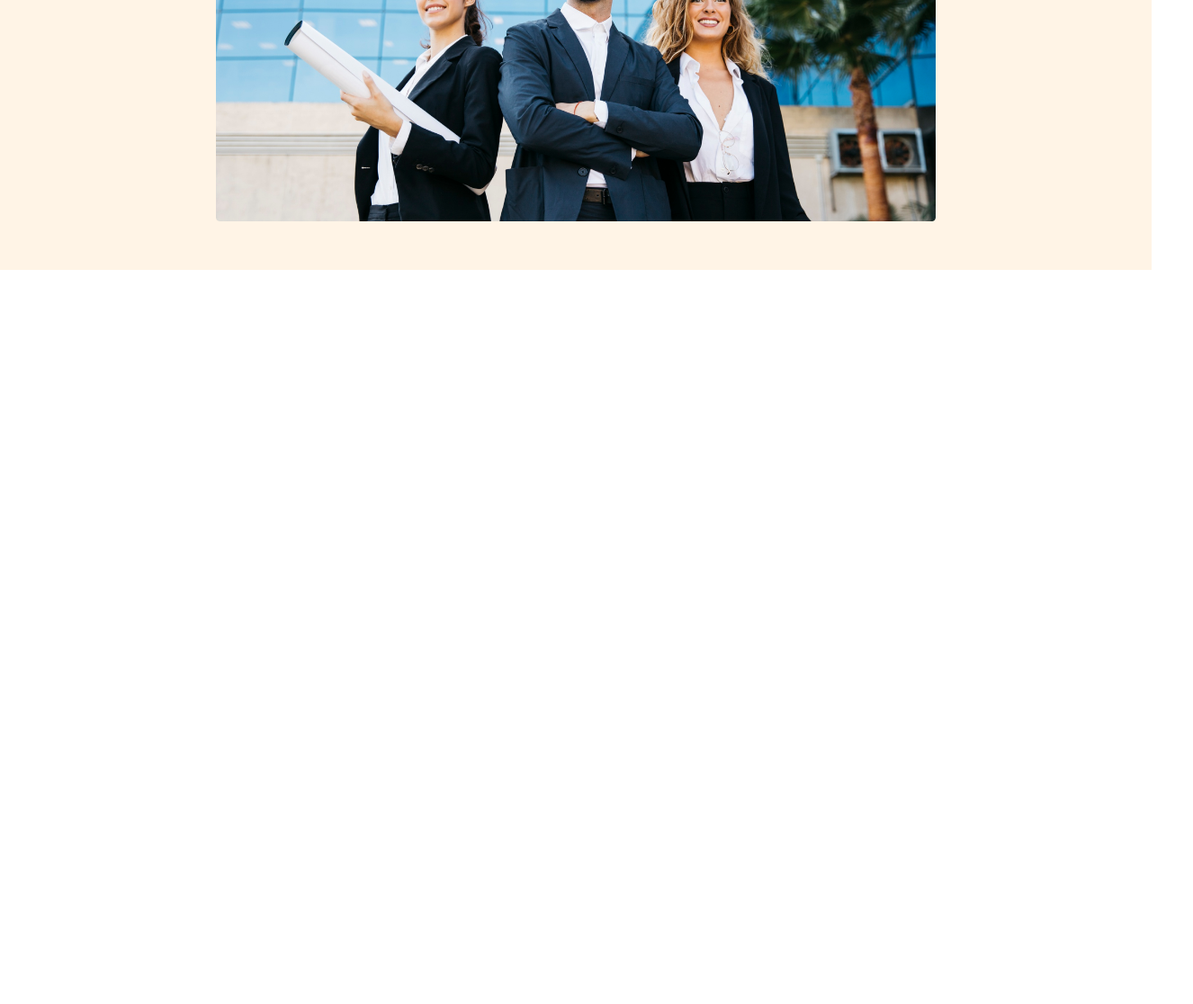
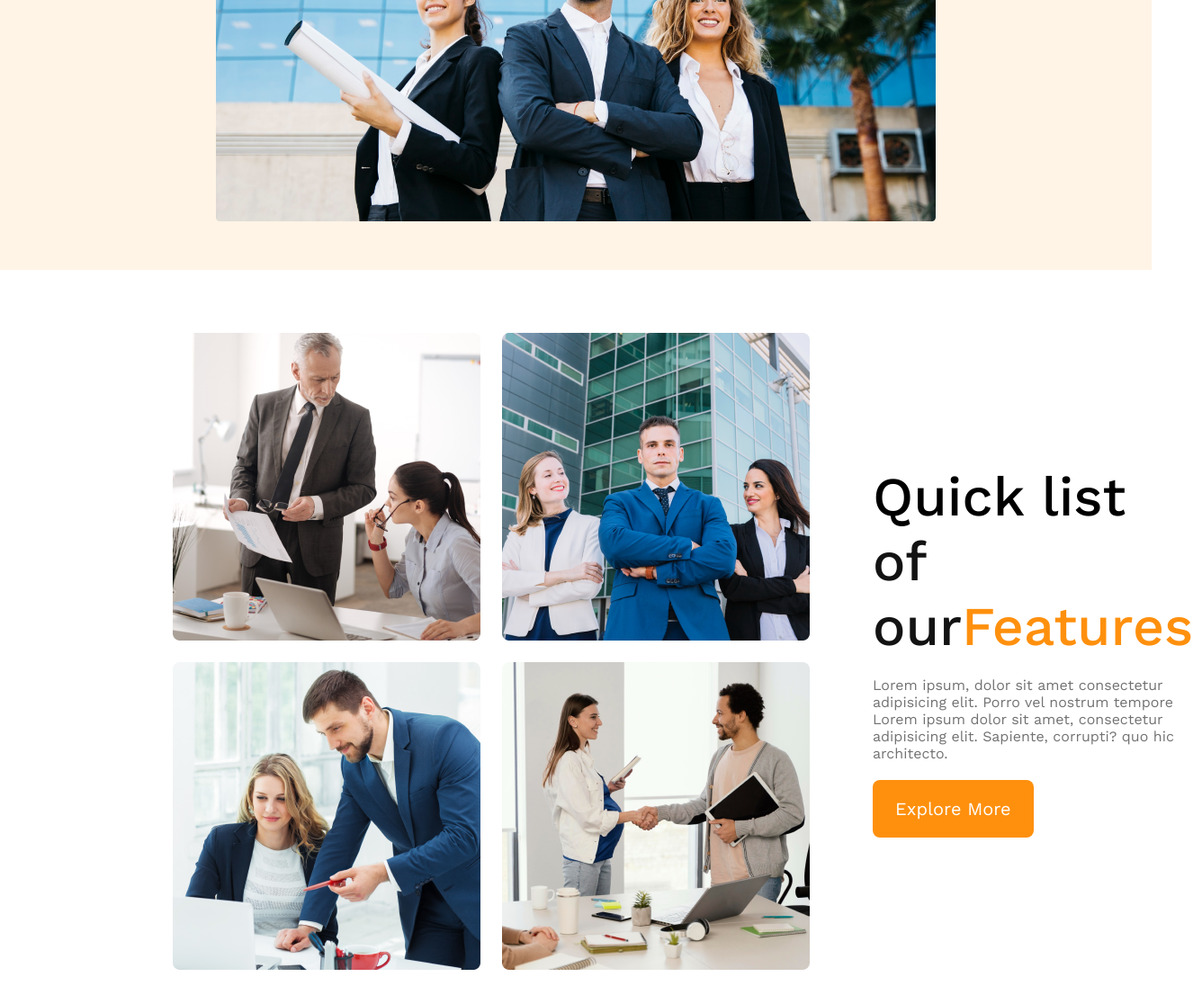
Before and after one commit to mahamudul-01/Architect-Website, a plain HTML site: page index.html in a window 1280 px wide. Shown: the part 540-1656 px from the top of the page at 90% size, 1326 px wide, since content can reach past the window. Before the commit the page ends 840 px from the top, so only its background shows below. Drawn offline with nearby package versions, Linux system fonts and the light colour scheme.

Commit message:
main section added and responsive

```diff
--- a/index.html
+++ b/index.html
@@ -28,5 +28,20 @@
             <img src="images/banner.png" alt="">
         </div>
     </header>
+    <main >
+        <section class="teams-container">
+            <div class="teams-img-container">
+                <img src="images/team1.png" alt="">
+                <img src="images/team2.png" alt="">
+                <img src="images/team3.png" alt="">
+                <img src="images/team4.png" alt="">
+            </div>
+            <div class="teams-content">
+                <h3 class="teams-title">Quick list <span id="of-our">of our</span><span id="features">Features</span> </h3>
+                <p class="teams-description">Lorem ipsum, dolor sit amet consectetur adipisicing elit. Porro vel nostrum tempore Lorem ipsum dolor sit amet, consectetur adipisicing elit. Sapiente, corrupti? quo hic architecto.</p>
+                <button class="btn-primary">Explore More</button>
+            </div>
+        </section>
+    </main>
 </body>
 </html>
--- a/styles/style.css
+++ b/styles/style.css
@@ -62,22 +62,82 @@
     margin-top: 20px;
     width: 100%;
 }
+
+
+/* main styles */
+main{
+    width: 70%;
+    max-width: 1440px;
+
+    margin: 70px auto;
+}
+.teams-container{
+    display: flex;
+    align-items: center;
+
+}
+.teams-img-container{
+    display: grid;
+    grid-template-columns: repeat(2,1fr);
+    gap:1.5rem ;
+}
+.teams-content{
+    padding-left: 70px;
+    /* padding-right: 70px; */
+}
+
+.teams-title{
+    color: ( #727272);
+
+
+font-size: 3.8rem;
+font-style: normal;
+font-weight: 500;
+line-height: normal;
+margin-bottom: 20px;
+}
+#of-our{
+    color: #131313;
+}
+#features{
+    color: #FF900E;
+}
+.teams-description{
+    color: var(--Dark-03, #727272);
+
+font-size: 1rem;
+font-style: normal;
+font-weight: 400;
+margin-bottom: 20px;
+
+}
 /* responsive design */
 /* mobile device */
 @media screen and (max-width:576px){
     header{
         padding: 20px;
     }
-    nav{
+    nav, .teams-container{
         flex-direction: column;
     }
+    .teams-img-container{
+        grid-template-columns: 1fr ;
+    }
+    .teams-content{
+        padding-left: 20px;
+    }
+
 }
 /* tablet or medium device */
 @media screen and (min-width:576px) and (max-width:960px) {
     header{
         padding: 50px;
     }
-    nav{
+    nav , .teams-container{
         flex-direction: column;
     }
+    .teams-content{
+        padding-left: 0px;
+        padding-top: 50px;
+    }
 }
```
